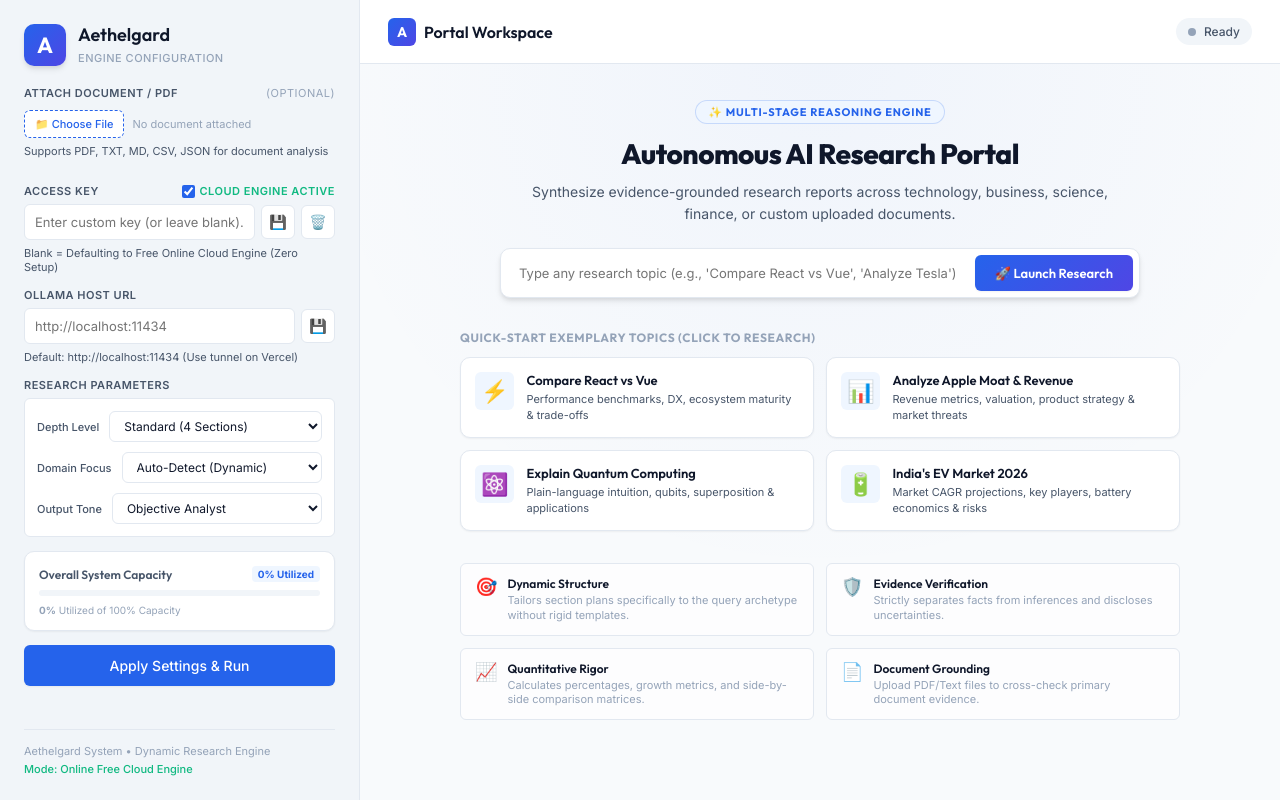
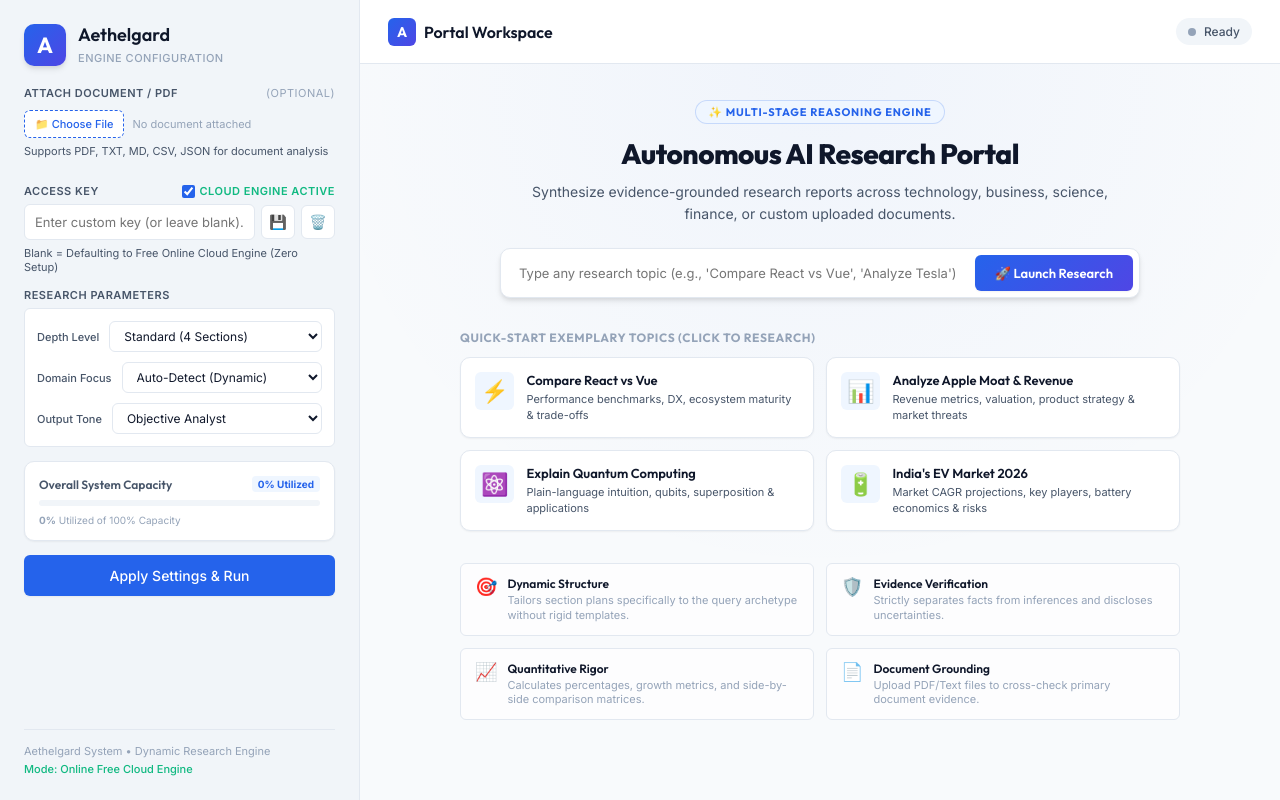
Before and after one commit to mahimadesaii/automation, a Python web app: template templates/index.html in a window 1280 px wide. Run offline with Jinja, Linux system fonts and the light colour scheme; the template is opened without the code that fills it, so the values that code supplies are empty.

Commit message:
feat: restore OllamaFreeAPI online fallback integration and clean up settings panel

```diff
--- a/requirements.txt
+++ b/requirements.txt
@@ -3,3 +3,4 @@ requests>=2.31.0
 gunicorn>=21.2.0
 python-dotenv>=1.0.0
 pypdf>=5.0.0
+ollamafreeapi>=0.1.4
--- a/static/script.js
+++ b/static/script.js
@@ -23,9 +23,6 @@ document.addEventListener("DOMContentLoaded", () => {
     const enableGroqToggle = document.getElementById("enable-groq-toggle");
     const toggleGroqStatus = document.getElementById("toggle-groq-status");
     const tokenStatusText = document.getElementById("token-status-text");
-
-    const ollamaHostInput = document.getElementById("ollama-host-input");
-    const saveOllamaBtn = document.getElementById("save-ollama-btn");
 
     // File Upload DOM Elements
     const documentUploadInput = document.getElementById("document-upload-input");
@@ -113,7 +110,6 @@ document.addEventListener("DOMContentLoaded", () => {
     // ── Token & Key Storage ──────────────────────────────────────────────────
     const LS_KEY = "aethelgard_access_token";
     const LS_ENABLED = "aethelgard_groq_enabled";
-    const LS_OLLAMA_HOST = "aethelgard_ollama_host";
 
     function loadSavedConfig() {
         const isEnabled = localStorage.getItem(LS_ENABLED) !== "false";
@@ -127,11 +123,6 @@ document.addEventListener("DOMContentLoaded", () => {
             updateKeyStatusDisplay();
         } else {
             updateKeyStatusDisplay();
-        }
-
-        const storedOllama = localStorage.getItem(LS_OLLAMA_HOST);
-        if (storedOllama && ollamaHostInput) {
-            ollamaHostInput.value = storedOllama;
         }
 
         checkSystemCapacity();
@@ -205,19 +196,6 @@ document.addEventListener("DOMContentLoaded", () => {
             }
             updateKeyStatusDisplay();
             addConsoleLog("Disabled & cleared Groq API Key. Engine set to Local Ollama.", "warning");
-        });
-    }
-
-    if (saveOllamaBtn && ollamaHostInput) {
-        saveOllamaBtn.addEventListener("click", () => {
-            const raw = ollamaHostInput.value.trim();
-            if (raw) {
-                localStorage.setItem(LS_OLLAMA_HOST, raw);
-                addConsoleLog("Updated Ollama Host URL.", "success");
-            } else {
-                localStorage.removeItem(LS_OLLAMA_HOST);
-                addConsoleLog("Reset Ollama Host to default.", "info");
-            }
         });
     }
 
@@ -488,7 +466,6 @@ document.addEventListener("DOMContentLoaded", () => {
         const payload = {
             topic: params.topic,
             access_token: params.accessToken,
-            ollama_host: ollamaHostInput ? ollamaHostInput.value.trim() : "",
             depth: params.depth,
             domain: params.domain,
             tone: params.tone,
--- a/templates/index.html
+++ b/templates/index.html
@@ -79,23 +79,6 @@
                         </button>
                     </div>
                     <p id="token-status-text" class="api-key-status-text">Blank = Defaulting to Free Cloud Engine</p>
-                </div>
-
-                <!-- Ollama Host Configuration -->
-                <div class="form-group ollama-host-group">
-                    <label for="ollama-host-input">Ollama Host URL</label>
-                    <div class="api-key-input-row">
-                        <input
-                            type="text"
-                            id="ollama-host-input"
-                            placeholder="http://localhost:11434"
-                            autocomplete="off"
-                        />
-                        <button type="button" id="save-ollama-btn" class="btn-save-key" title="Save / Update Ollama Host">
-                            💾
-                        </button>
-                    </div>
-                    <p id="ollama-status-text" class="api-key-status-text">Default: http://localhost:11434 (Use tunnel on Vercel)</p>
                 </div>
 
                 <!-- Research Parameters Card -->
```
Also changed, not shown: app.py (+18 -0 lines).
